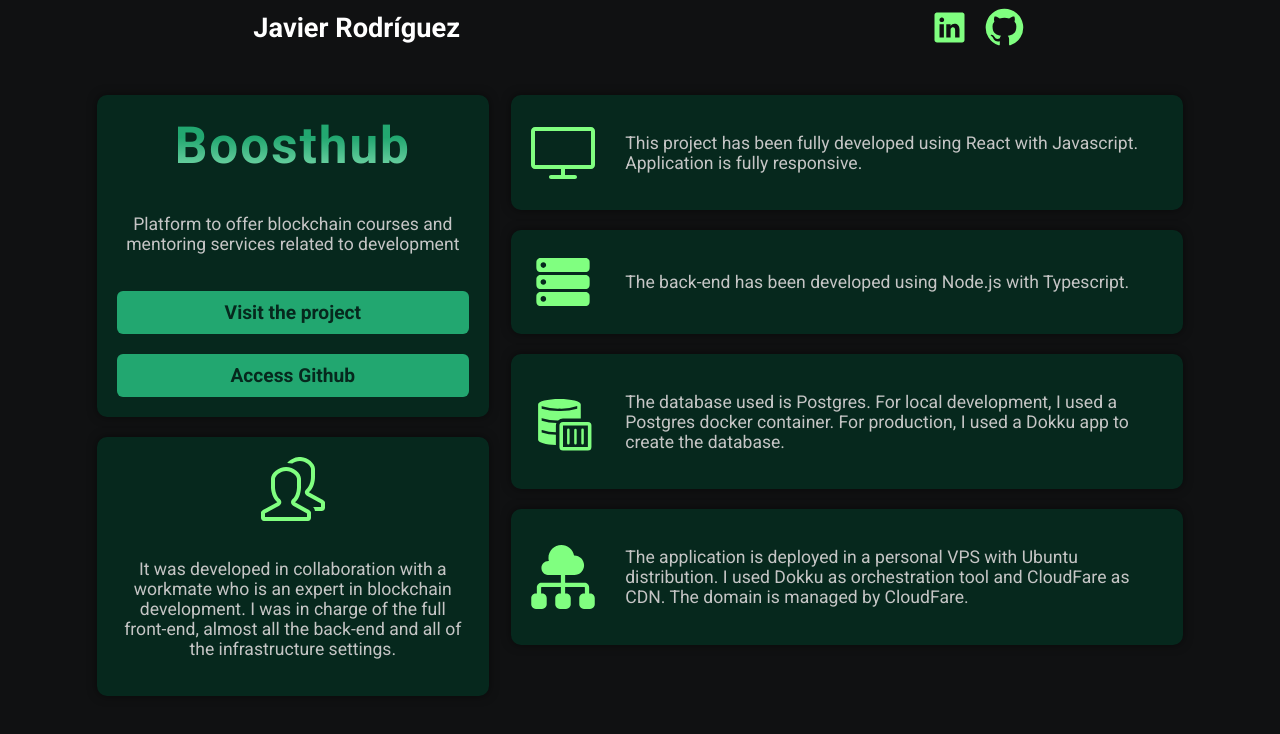
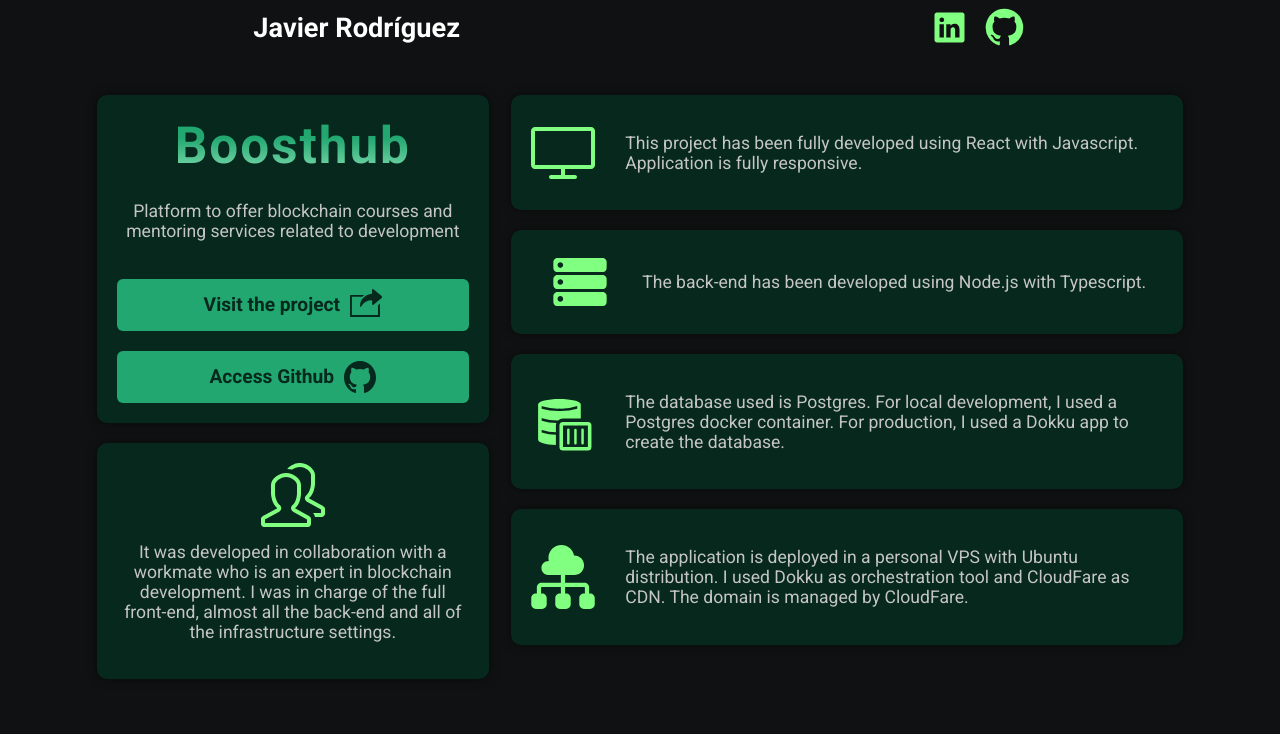
Before and after one commit to javirro/javirro-personal, a React (Create React App) app: page /projects/boosthub in a window 1280 px wide. Shown: the top 734 px of the page. Built offline with nearby package versions, Linux system fonts and the light colour scheme.

Commit message:
Add styles for projects section in personal portfolio

```diff
--- a/src/images/index.ts
+++ b/src/images/index.ts
@@ -18,6 +18,8 @@ import database from "./database.svg"
 import cloud from "./cloud.svg"
 import team from "./team.svg"
 import person from "./person.svg"
+import darkGithub from "./darkGithub.svg"
+import link from "./link.svg"
 
 export const imgs = {
   downArray,
@@ -39,5 +41,7 @@ export const imgs = {
   database,
   cloud,
   team,
-  person
+  person,
+  darkGithub,
+  link
 }
--- a/src/routes/Projects/Projects.css
+++ b/src/routes/Projects/Projects.css
@@ -21,14 +21,17 @@
   width: 100%;
   justify-content: center;
   align-items: start;
+  height: 100%;
 }
 
 .bento-grid .left-grid {
   display: flex;
   flex-direction: column;
-  justify-content: flex-start;
+  justify-content: center;
   align-items: center;
   gap: 20px;
+  flex: 1;
+  height: 100%;
 }
 
 .bento-grid .left-grid p {
@@ -38,16 +41,15 @@
 .bento-grid .right-grid {
   display: flex;
   flex-direction: column;
-  justify-content: flex-start;
+  justify-content: center;
   align-items: center;
   gap: 20px;
   width: 100%;
-
 }
 
 .bento-grid .container {
   display: flex;
-  justify-content: flex-start;
+  justify-content: center;
   align-items: center;
   box-sizing: border-box;
   width: 100%;
@@ -63,6 +65,11 @@
     gap: 20px;
   }
 
+  &.reduced-space {
+    gap: 10px;
+    flex-direction: column;
+    justify-content: center;
+  }
 }
 
 .project-main .left-grid h3 {
@@ -77,7 +84,11 @@
   margin: 0;
 }
 
-.project-main	 .left-grid a {
+.project-main .left-grid a {
+  display: flex;
+  justify-content: center;
+  align-items: center;
+  gap: 10px;
   text-decoration: none;
   color: var(--very-dark-green);
   font-weight: 700;
@@ -88,10 +99,25 @@
   border-radius: 6px;
   font-size: 1.2em;
   transition: all 0.3s ease;
+}
 
+.project-main .left-grid a:hover {
+  background-color: var(--light-green);
 }
-.project-main p {
+
+.project-main .left-grid a img {
+  width: 32px;
+  height: 32px;
+}
+.project-main .right-grid p {
   text-align: left;
   color: rgb(197, 197, 197);
   font-size: 1.1em;
 }
+
+.project-main .left-grid p {
+  margin-top: 5px;
+  text-align: center;
+  color: rgb(197, 197, 197);
+  font-size: 1.1em;
+}
--- a/src/routes/Projects/Projects.tsx
+++ b/src/routes/Projects/Projects.tsx
@@ -18,12 +18,14 @@ const Projects = () => {
             <p>{description}</p>
             <a href={url} target="blank_" rel="noreferrer">
               Visit the project
+              <img src={imgs.link} alt="link" />
             </a>
             <a href={github} target="blank_" rel="noreferrer">
-              Access Github
+              <span>Access Github</span>
+              <img src={imgs.darkGithub} alt="github" />
             </a>
           </div>
-          <div className="container column">
+          <div className="container reduced-space">
             <img src={isTeamWork ? imgs.team : imgs.person} alt="People" />
             <p>{teamText}</p>
           </div>
```
Also changed, not shown: src/images/darkGithub.svg (added), src/images/link.svg (added).
